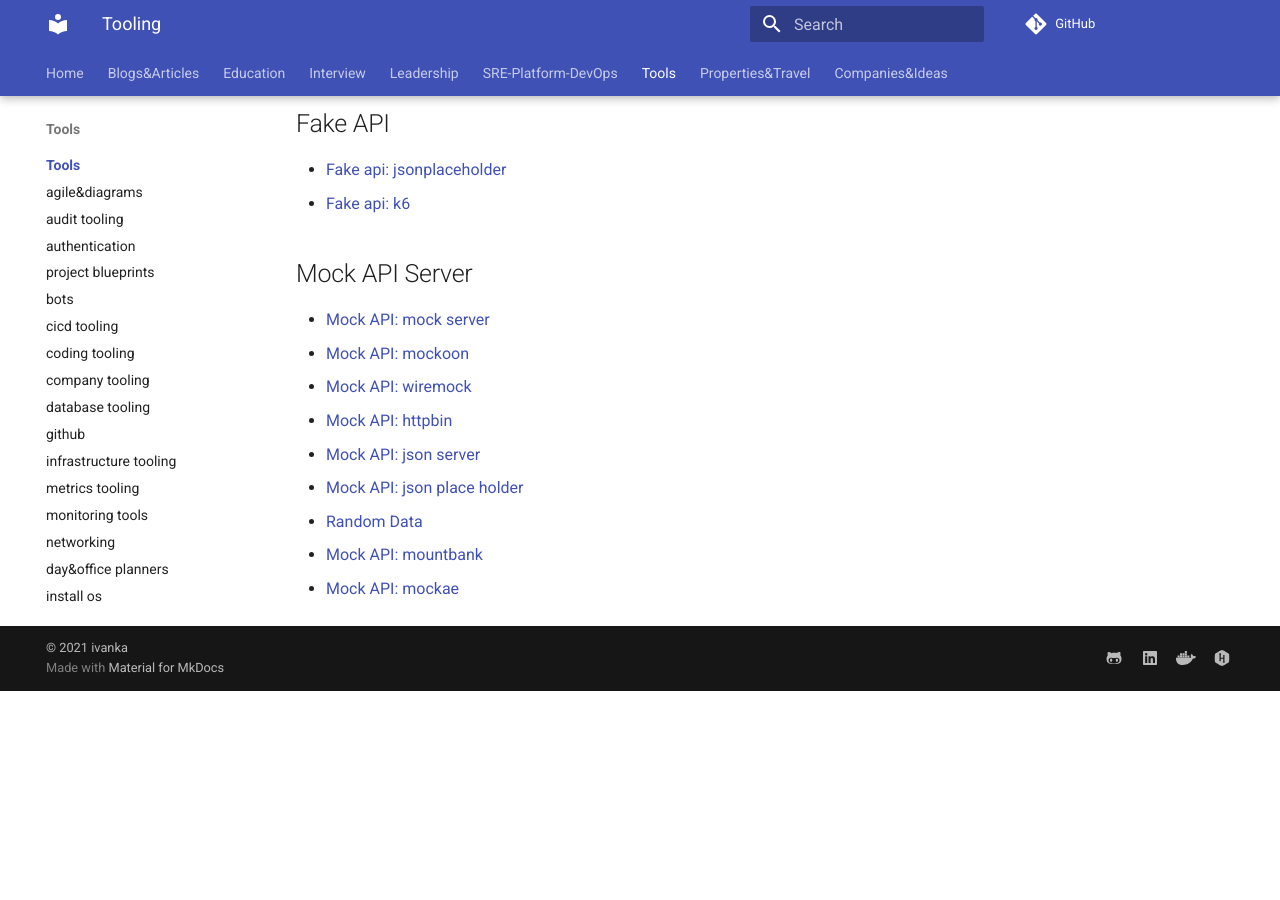
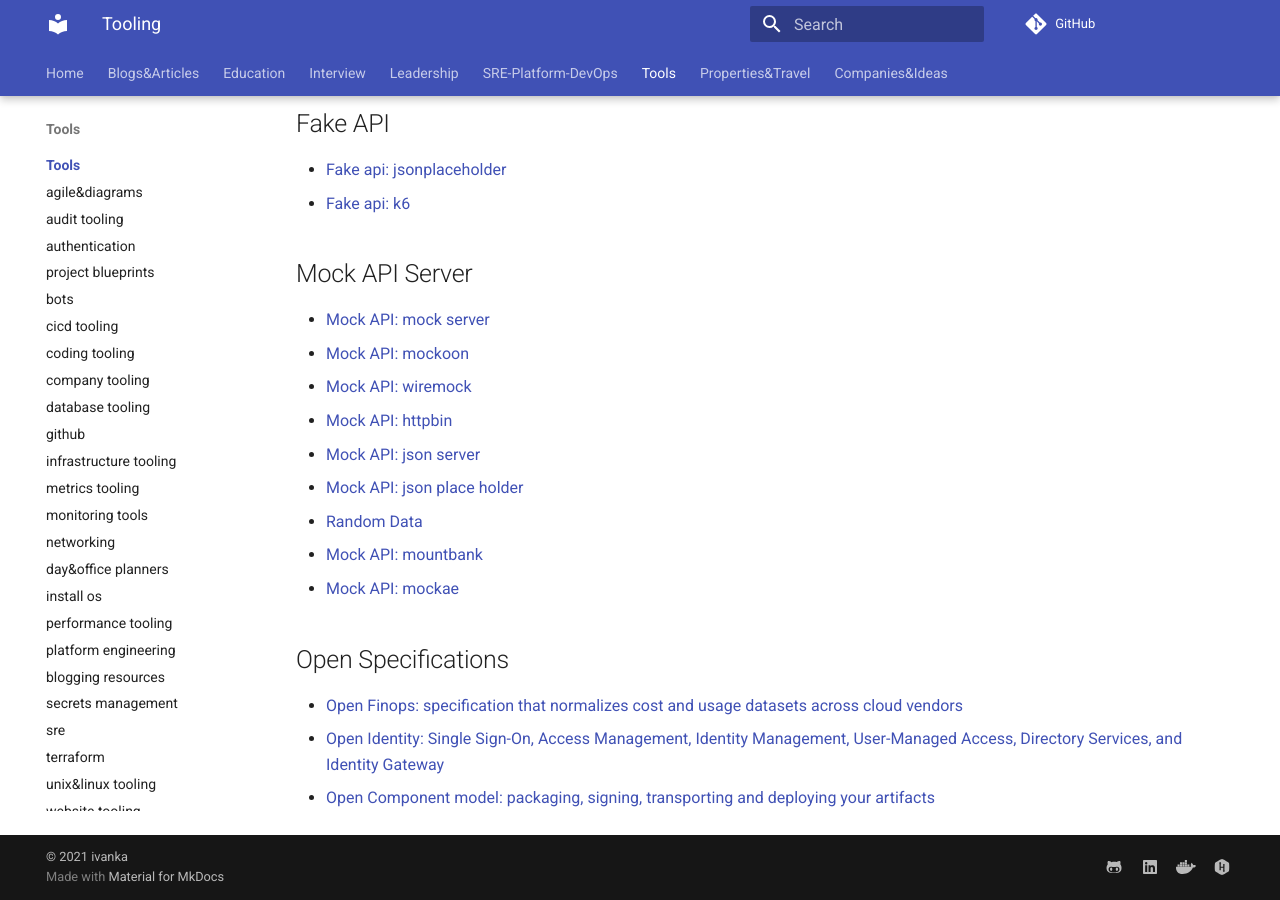
Before and after one commit to ivankatliarchuk/knowledge-base, an MkDocs documentation site: the page built from docs/tools/index.md, in a window 1280 px wide and 900 px high, scrolled down 1829 px. Built offline with MkDocs 1.6.1 and Material for MkDocs 9.7.7, drawn with Linux system fonts in a browser that asks for light colours; comment, search, counter and statistics services are not loaded; before the commit the page ends 2520 px from its top, so only the background shows below that.

Commit message:
added open specifications
Signed-off-by: ivan katliarchuk <ivan.katliarchuk@gmail.com>

```diff
--- a/docs/tools/index.md
+++ b/docs/tools/index.md
@@ -2,7 +2,7 @@
 title: Tooling
 summary: Any tooling
 authors: ["ivan k"]
-tags: ["tools", "home automation", "api", "fixtures", "fake api", "mock api"]
+tags: ["tools", "home automation", "api", "fixtures", "fake api", "mock api", "specifications"]
 date: 2021-03-24
 ---
 
@@ -77,3 +77,9 @@
 - [Random Data](https://random-data-api.com/documentation)
 - [Mock API: mountbank](http://www.mbtest.org/)
 - [Mock API: mockae](https://mockae.com/)
+
+## Open Specifications
+
+- [Open Finops: specification that normalizes cost and usage datasets across cloud vendors](https://focus.finops.org/)
+- [Open Identity: Single Sign-On, Access Management, Identity Management, User-Managed Access, Directory Services, and Identity Gateway](https://www.openidentityplatform.org/)
+- [Open Component model: packaging, signing, transporting and deploying your artifacts](https://ocm.software/)
```
